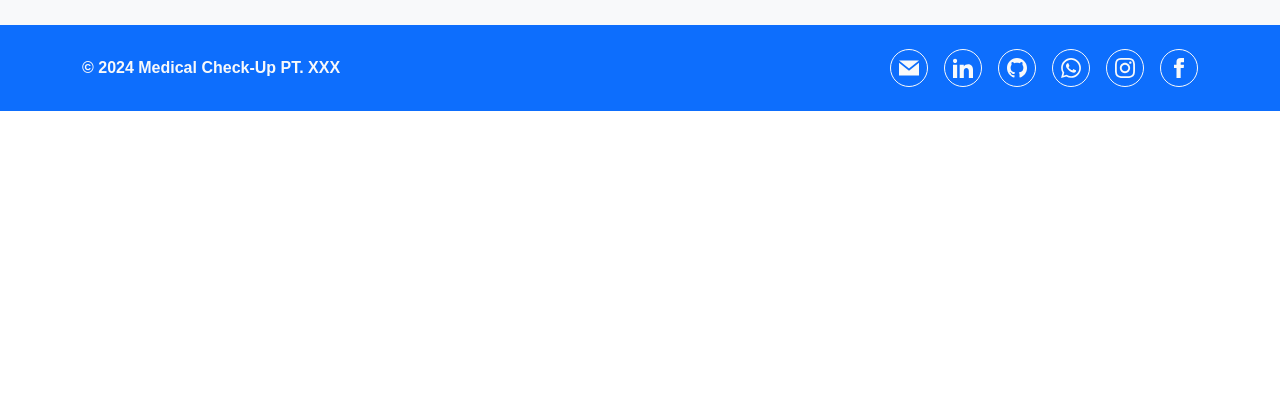
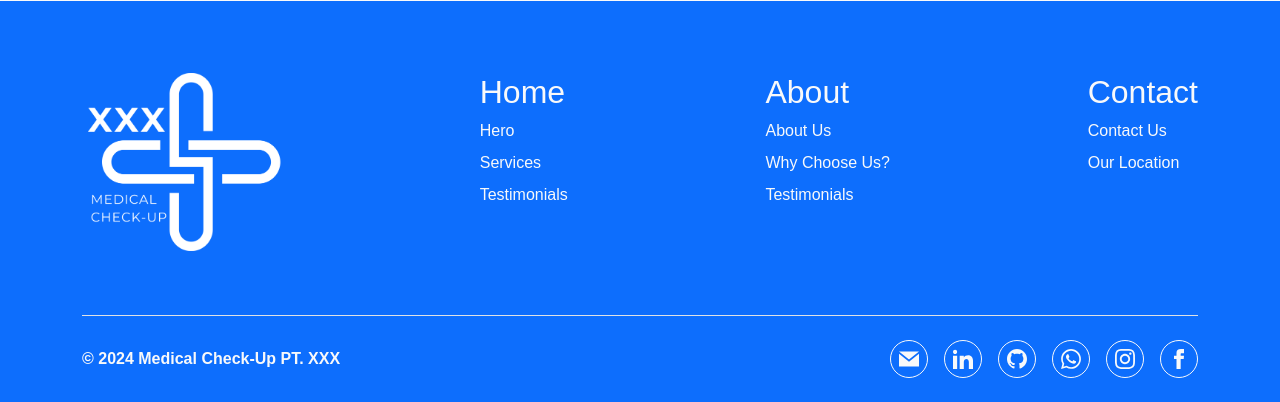
Before and after one commit to Anhar12/framework-MCU-PT.-XXX-posttest, a Django app: page /contact in a window 1280 px wide. Shown: the part 1548-1950 px from the top of the page. Before the commit the page ends 1659 px from the top, so only its background shows below. Run offline with Django 5.2, Linux system fonts and the light colour scheme; some libraries are stand-ins or nearby versions.

Commit message:
Posttest 1

```diff
--- a/XXX/MCU/static/MCU/css/custom.css
+++ b/XXX/MCU/static/MCU/css/custom.css
@@ -115,6 +115,10 @@ body {
     transition: box-shadow 0.4s ease
 }
 
+footer a.nav-link:hover {
+    text-decoration: underline;
+}
+
 @media only screen and (max-width: 992px) {
     .navbar .nav-link:not(.active):hover::after {
         width: 0%;
--- a/XXX/MCU/templates/MCU/about.html
+++ b/XXX/MCU/templates/MCU/about.html
@@ -7,7 +7,7 @@ About - Medical Check UP PT XXX
 {% block content %}
 
 <!-- AboutUs start -->
-<section id="AboutUs" class="py-5">
+<section id="about-us" class="py-5">
     <div class="container py-5">
         <div class="row">
             <div class="col-lg-6">
@@ -52,7 +52,7 @@ About - Medical Check UP PT XXX
 <!-- AboutUs end -->
 
 <!-- WhyChooseUs start -->
-<section id="WhyChooseUs" class="py-5 bg-light">
+<section id="why-choose-us" class="py-5 bg-light">
     <div class="container py-5">
         <h1 class="text-center fw-bold text-primary">WHY CHOOSE US?</h1>
         <p class="lead mb-5 text-secondary text-center">Medical Check-Up Services at PT. XXX</p>
@@ -96,7 +96,7 @@ About - Medical Check UP PT XXX
 <!-- WhyChooseUs end -->
 
 <!-- Testimoni start -->
-<section id="Testimonials" class="py-5">
+<section id="testimonials" class="py-5">
     <div class="container py-5">
         <h2 class="text-center fw-bold text-primary">OUR TESTIMONIALS</h2>
         <p class="lead mb-5 text-secondary text-center"><i>What Our Clients Say About Us</i></p>
--- a/XXX/MCU/templates/MCU/base.html
+++ b/XXX/MCU/templates/MCU/base.html
@@ -66,45 +66,93 @@
 
     <!-- footer start -->
     <footer class="py-4 bg-primary">
-        <div class="container d-flex flex-column flex-md-row gap-4 justify-content-between align-items-center">
+        <div class="container">
+            <div class="d-flex flex-md-row flex-column py-5 border-bottom gap-5 justify-content-between mb-4">
+                <div class="mb-3 d-flex justify-content-center align-items-center">
+                    <a href="{% url 'home' %}">
+                        <img src="static/MCU/images/Logo.png" alt="Logo XXX" width="200px">
+                    </a>
+                </div>
+
+                <div class="mb-3 text-light">
+                    <h2>Home</h2>
+                    <ul class="nav flex-column text-light gap-2">
+                        <li class="nav-item"><a href="{% url 'home' %}#hero" class="nav-link p-0 text-light">Hero</a></li>
+                        <li class="nav-item"><a href="{% url 'home' %}#services" class="nav-link p-0 text-light">Services</a></li>
+                        <li class="nav-item"><a href="{% url 'home' %}#testimonials" class="nav-link p-0 text-light">Testimonials</a></li>
+                    </ul>
+                </div>
+
+                <div class="mb-3 text-light">
+                    <h2>About</h2>
+                    <ul class="nav flex-column gap-2">
+                        <li class="nav-item"><a href="{% url 'about' %}#about-us" class="nav-link p-0 text-light">About Us</a></li>
+                        <li class="nav-item"><a href="{% url 'about' %}#why-choose-us" class="nav-link p-0 text-light">Why Choose Us?</a></li>
+                        <li class="nav-item"><a href="{% url 'about' %}#testimonials" class="nav-link p-0 text-light">Testimonials</a></li>
+                    </ul>
+                </div>
+
+                <div class="mb-3 text-light">
+                    <h2>Contact</h2>
+                    <ul class="nav flex-column gap-2">
+                        <li class="nav-item"><a href="{% url 'contact' %}#contact-us" class="nav-link p-0 text-light">Contact Us</a></li>
+                        <li class="nav-item"><a href="{% url 'contact' %}#location" class="nav-link p-0 text-light">Our Location</a></li>
+                    </ul>
+                </div>
+            </div>
+
+            <div class="d-flex flex-column flex-md-row gap-4 justify-content-between align-items-center">
                 <div class="d-flex align-items-center">
                     <span class="text-light fw-bold">&copy; 2024 Medical Check-Up PT. XXX</span>
                 </div>
 
                 <div class="d-flex justify-content-center justify-content-md-start gap-3">
-                <a href="mailto:anharkhoirun@gmail.com" class="rounded-circle px-2 d-flex align-items-center py-2 btn btn-outline-light">
+                    <a href="mailto:anharkhoirun@gmail.com"
+                        class="rounded-circle px-2 d-flex align-items-center py-2 btn btn-outline-light">
                         <svg width="20" fill="currentcolor" viewBox="0 0 24 24">
-                        <path d="M12 12.713l-11.985-9.713h23.97l-11.985 9.713zm0 2.574l-12-9.725v15.438h24v-15.438l-12 9.725z" />
+                            <path
+                                d="M12 12.713l-11.985-9.713h23.97l-11.985 9.713zm0 2.574l-12-9.725v15.438h24v-15.438l-12 9.725z" />
                         </svg>
                     </a>
-                <a href="https://www.linkedin.com/in/anhar-khoirun-najib-96956621a/" class="rounded-circle px-2 d-flex align-items-center py-2 btn btn-outline-light">
+                    <a href="https://www.linkedin.com/in/anhar-khoirun-najib-96956621a/"
+                        class="rounded-circle px-2 d-flex align-items-center py-2 btn btn-outline-light">
                         <svg width="20" fill="currentcolor" viewBox="0 0 24 24">
-                        <path d="M4.98 3.5c0 1.381-1.11 2.5-2.48 2.5s-2.48-1.119-2.48-2.5c0-1.38 1.11-2.5 2.48-2.5s2.48 1.12 2.48 2.5zm.02 4.5h-5v16h5v-16zm7.982 0h-4.968v16h4.969v-8.399c0-4.67 6.029-5.052 6.029 0v8.399h4.988v-10.131c0-7.88-8.922-7.593-11.018-3.714v-2.155z" />
+                            <path
+                                d="M4.98 3.5c0 1.381-1.11 2.5-2.48 2.5s-2.48-1.119-2.48-2.5c0-1.38 1.11-2.5 2.48-2.5s2.48 1.12 2.48 2.5zm.02 4.5h-5v16h5v-16zm7.982 0h-4.968v16h4.969v-8.399c0-4.67 6.029-5.052 6.029 0v8.399h4.988v-10.131c0-7.88-8.922-7.593-11.018-3.714v-2.155z" />
                         </svg>
                     </a>
-                <a href="https://github.com/Anhar12" class="rounded-circle px-2 d-flex align-items-center py-2 btn btn-outline-light">
+                    <a href="https://github.com/Anhar12"
+                        class="rounded-circle px-2 d-flex align-items-center py-2 btn btn-outline-light">
                         <svg width="20" fill="currentcolor" viewBox="0 0 24 24">
-                        <path d="M12 0c-6.626 0-12 5.373-12 12 0 5.302 3.438 9.8 8.207 11.387.599.111.793-.261.793-.577v-2.234c-3.338.726-4.033-1.416-4.033-1.416-.546-1.387-1.333-1.756-1.333-1.756-1.089-.745.083-.729.083-.729 1.205.084 1.839 1.237 1.839 1.237 1.07 1.834 2.807 1.304 3.492.997.107-.775.418-1.305.762-1.604-2.665-.305-5.467-1.334-5.467-5.931 0-1.311.469-2.381 1.236-3.221-.124-.303-.535-1.524.117-3.176 0 0 1.008-.322 3.301 1.23.957-.266 1.983-.399 3.003-.404 1.02.005 2.047.138 3.006.404 2.291-1.552 3.297-1.23 3.297-1.23.653 1.653.242 2.874.118 3.176.77.84 1.235 1.911 1.235 3.221 0 4.609-2.807 5.624-5.479 5.921.43.372.823 1.102.823 2.222v3.293c0 .319.192.694.801.576 4.765-1.589 8.199-6.086 8.199-11.386 0-6.627-5.373-12-12-12z" />
+                            <path
+                                d="M12 0c-6.626 0-12 5.373-12 12 0 5.302 3.438 9.8 8.207 11.387.599.111.793-.261.793-.577v-2.234c-3.338.726-4.033-1.416-4.033-1.416-.546-1.387-1.333-1.756-1.333-1.756-1.089-.745.083-.729.083-.729 1.205.084 1.839 1.237 1.839 1.237 1.07 1.834 2.807 1.304 3.492.997.107-.775.418-1.305.762-1.604-2.665-.305-5.467-1.334-5.467-5.931 0-1.311.469-2.381 1.236-3.221-.124-.303-.535-1.524.117-3.176 0 0 1.008-.322 3.301 1.23.957-.266 1.983-.399 3.003-.404 1.02.005 2.047.138 3.006.404 2.291-1.552 3.297-1.23 3.297-1.23.653 1.653.242 2.874.118 3.176.77.84 1.235 1.911 1.235 3.221 0 4.609-2.807 5.624-5.479 5.921.43.372.823 1.102.823 2.222v3.293c0 .319.192.694.801.576 4.765-1.589 8.199-6.086 8.199-11.386 0-6.627-5.373-12-12-12z" />
                         </svg>
                     </a>
-                <a href="https://wa.me/085845723207" class="rounded-circle px-2 d-flex align-items-center py-2 btn btn-outline-light">
+                    <a href="https://wa.me/085845723207"
+                        class="rounded-circle px-2 d-flex align-items-center py-2 btn btn-outline-light">
                         <svg width="20" fill="currentcolor" viewBox="0 0 24 24">
                             <path
                                 d="M.057 24l1.687-6.163c-1.041-1.804-1.588-3.849-1.587-5.946.003-6.556 5.338-11.891 11.893-11.891 3.181.001 6.167 1.24 8.413 3.488 2.245 2.248 3.481 5.236 3.48 8.414-.003 6.557-5.338 11.892-11.893 11.892-1.99-.001-3.951-.5-5.688-1.448l-6.305 1.654zm6.597-3.807c1.676.995 3.276 1.591 5.392 1.592 5.448 0 9.886-4.434 9.889-9.885.002-5.462-4.415-9.89-9.881-9.892-5.452 0-9.887 4.434-9.889 9.884-.001 2.225.651 3.891 1.746 5.634l-.999 3.648 3.742-.981zm11.387-5.464c-.074-.124-.272-.198-.57-.347-.297-.149-1.758-.868-2.031-.967-.272-.099-.47-.149-.669.149-.198.297-.768.967-.941 1.165-.173.198-.347.223-.644.074-.297-.149-1.255-.462-2.39-1.475-.883-.788-1.48-1.761-1.653-2.059-.173-.297-.018-.458.13-.606.134-.133.297-.347.446-.521.151-.172.2-.296.298-.495.099-.198.05-.372-.025-.521-.075-.148-.669-1.611-.916-2.206-.242-.579-.487-.501-.669-.51l-.57-.01c-.198 0-.52.074-.792.372s-1.04 1.016-1.04 2.479 1.065 2.876 1.213 3.074c.149.198 2.095 3.2 5.076 4.487.709.306 1.263.489 1.694.626.712.226 1.36.194 1.872.118.571-.085 1.758-.719 2.006-1.413.248-.695.248-1.29.173-1.414z" />
                         </svg>
                     </a>
-                <a href="https://www.instagram.com/anharrrrrr_" class="rounded-circle px-2 d-flex align-items-center py-2 btn btn-outline-light">
+                    <a href="https://www.instagram.com/anharrrrrr_"
+                        class="rounded-circle px-2 d-flex align-items-center py-2 btn btn-outline-light">
                         <svg width="20" fill="currentcolor" viewBox="0 0 24 24">
-                        <path d="M12 2.163c3.204 0 3.584.012 4.85.07 3.252.148 4.771 1.691 4.919 4.919.058 1.265.069 1.645.069 4.849 0 3.205-.012 3.584-.069 4.849-.149 3.225-1.664 4.771-4.919 4.919-1.266.058-1.644.07-4.85.07-3.204 0-3.584-.012-4.849-.07-3.26-.149-4.771-1.699-4.919-4.92-.058-1.265-.07-1.644-.07-4.849 0-3.204.013-3.583.07-4.849.149-3.227 1.664-4.771 4.919-4.919 1.266-.057 1.645-.069 4.849-.069zm0-2.163c-3.259 0-3.667.014-4.947.072-4.358.2-6.78 2.618-6.98 6.98-.059 1.281-.073 1.689-.073 4.948 0 3.259.014 3.668.072 4.948.2 4.358 2.618 6.78 6.98 6.98 1.281.058 1.689.072 4.948.072 3.259 0 3.668-.014 4.948-.072 4.354-.2 6.782-2.618 6.979-6.98.059-1.28.073-1.689.073-4.948 0-3.259-.014-3.667-.072-4.947-.196-4.354-2.617-6.78-6.979-6.98-1.281-.059-1.69-.073-4.949-.073zm0 5.838c-3.403 0-6.162 2.759-6.162 6.162s2.759 6.162 6.162 6.162 6.162-2.759 6.162-6.162c0-3.403-2.759-6.162-6.162-6.162zm0 10.162c-2.209 0-4-1.79-4-4 0-2.209 1.791-4 4-4s4 1.791 4 4c0 2.21-1.791 4-4 4zm6.406-11.845c-.796 0-1.441.645-1.441 1.44s.645 1.44 1.441 1.44c.795 0 1.439-.645 1.439-1.44s-.644-1.44-1.439-1.44z" />
+                            <path
+                                d="M12 2.163c3.204 0 3.584.012 4.85.07 3.252.148 4.771 1.691 4.919 4.919.058 1.265.069 1.645.069 4.849 0 3.205-.012 3.584-.069 4.849-.149 3.225-1.664 4.771-4.919 4.919-1.266.058-1.644.07-4.85.07-3.204 0-3.584-.012-4.849-.07-3.26-.149-4.771-1.699-4.919-4.92-.058-1.265-.07-1.644-.07-4.849 0-3.204.013-3.583.07-4.849.149-3.227 1.664-4.771 4.919-4.919 1.266-.057 1.645-.069 4.849-.069zm0-2.163c-3.259 0-3.667.014-4.947.072-4.358.2-6.78 2.618-6.98 6.98-.059 1.281-.073 1.689-.073 4.948 0 3.259.014 3.668.072 4.948.2 4.358 2.618 6.78 6.98 6.98 1.281.058 1.689.072 4.948.072 3.259 0 3.668-.014 4.948-.072 4.354-.2 6.782-2.618 6.979-6.98.059-1.28.073-1.689.073-4.948 0-3.259-.014-3.667-.072-4.947-.196-4.354-2.617-6.78-6.979-6.98-1.281-.059-1.69-.073-4.949-.073zm0 5.838c-3.403 0-6.162 2.759-6.162 6.162s2.759 6.162 6.162 6.162 6.162-2.759 6.162-6.162c0-3.403-2.759-6.162-6.162-6.162zm0 10.162c-2.209 0-4-1.79-4-4 0-2.209 1.791-4 4-4s4 1.791 4 4c0 2.21-1.791 4-4 4zm6.406-11.845c-.796 0-1.441.645-1.441 1.44s.645 1.44 1.441 1.44c.795 0 1.439-.645 1.439-1.44s-.644-1.44-1.439-1.44z" />
                         </svg>
                     </a>
-                <a href="https://www.facebook.com/anhar.najib" class="rounded-circle px-2 d-flex align-items-center py-2 btn btn-outline-light">
+                    <a href="https://www.facebook.com/anhar.najib"
+                        class="rounded-circle px-2 d-flex align-items-center py-2 btn btn-outline-light">
                         <svg width="20" fill="currentcolor" viewBox="0 0 24 24">
-                        <path d="M9 8h-3v4h3v12h5v-12h3.642l.358-4h-4v-1.667c0-.955.192-1.333 1.115-1.333h2.885v-5h-3.808c-3.596 0-5.192 1.583-5.192 4.615v3.385z" />
+                            <path
+                                d="M9 8h-3v4h3v12h5v-12h3.642l.358-4h-4v-1.667c0-.955.192-1.333 1.115-1.333h2.885v-5h-3.808c-3.596 0-5.192 1.583-5.192 4.615v3.385z" />
                         </svg>
                     </a>
                 </div>
             </div>
+        </div>
+
     </footer>
     <!-- footer start -->
 
--- a/XXX/MCU/templates/MCU/contact.html
+++ b/XXX/MCU/templates/MCU/contact.html
@@ -7,7 +7,7 @@ Contact - Medical Check UP PT XXX
 {% block content %}
 
 <!-- Contact start -->
-<section id="Contact" class="py-5">
+<section id="contact-us" class="py-5">
     <div class="container py-5">
         <h1 class="text-center fw-bold text-primary">CONTACT US</h1>
         <p class="lead mb-5 text-secondary text-center">
@@ -31,7 +31,7 @@ Contact - Medical Check UP PT XXX
                     <svg fill="currentcolor" height="150px" width="150px" viewBox="0 0 32 32" style="fill-rule:evenodd;clip-rule:evenodd;stroke-linejoin:round;stroke-miterlimit:2;" version="1.1" xml:space="preserve" xmlns="http://www.w3.org/2000/svg" xmlns:serif="http://www.serif.com/" xmlns:xlink="http://www.w3.org/1999/xlink"><g id="SVGRepo_bgCarrier" stroke-width="0"></g><g id="SVGRepo_tracerCarrier" stroke-linecap="round" stroke-linejoin="round"></g><g id="SVGRepo_iconCarrier"> <g id="Layer1"> <path d="M16,2c-6.071,0 -11,4.929 -11,11c0,2.778 1.654,6.081 3.699,9.019c2.939,4.224 6.613,7.707 6.613,7.707c0.386,0.365 0.99,0.365 1.376,-0c0,-0 3.674,-3.483 6.613,-7.707c2.045,-2.938 3.699,-6.241 3.699,-9.019c0,-6.071 -4.929,-11 -11,-11Zm0,5.5c-3.036,0 -5.5,2.464 -5.5,5.5c0,3.036 2.464,5.5 5.5,5.5c3.036,-0 5.5,-2.464 5.5,-5.5c0,-3.036 -2.464,-5.5 -5.5,-5.5Zm0,2c1.932,0 3.5,1.568 3.5,3.5c0,1.932 -1.568,3.5 -3.5,3.5c-1.932,-0 -3.5,-1.568 -3.5,-3.5c0,-1.932 1.568,-3.5 3.5,-3.5Z"></path> </g> </g></svg>
                 </div>
                 <h4 class="text-center border-bottom border-dark pt-2 pb-3">Our Address</h4>
-                <p class="text-justify pt-3">Jl. Gigimu kutusbol sini, Gg. ahhh acikiwir slebew, Samarinda, Kalimantan Timur, 75123</p>
+                <p class="text-justify pt-3">Jl. Gigimu kutusbol sini, Gg. ahhh acikiwir, Samarinda, Kalimantan Timur, 75123</p>
             </div>
 
             <div class="text-dark border border-primary p-3 rounded shadow-btn btn" style="width: 22rem;">
@@ -79,7 +79,7 @@ Contact - Medical Check UP PT XXX
 <!-- Contact end -->
 
 <!-- Location start -->
-<section id="Location" class="py-5 bg-light">
+<section id="location" class="py-5 bg-light">
     <div class="container py-5">
         <h1 class="text-center fw-bold text-primary">OUR LOCATION</h1>
         <p class="lead mb-5 text-secondary text-center">
--- a/XXX/MCU/templates/MCU/index.html
+++ b/XXX/MCU/templates/MCU/index.html
@@ -5,7 +5,7 @@
 {% block content %}
 
 <!-- Hero start -->
-<section class="px-4 py-5">
+<section id="hero" class="px-4 py-5">
     <div class="container d-flex flex-column flex-lg-row-reverse justify-content-between align-items-center py-5">
         <div class="col-lg-5">
             <img src="static/MCU/images/bgHero.png" class="d-block mx-auto img-fluid mb-2" alt="Medical Check Up PT XXX" loading="lazy">
@@ -26,7 +26,7 @@
 <!-- Hero end -->
 
 <!-- Sevices start -->
-<section id="Services" class="py-5 bg-light">
+<section id="services" class="py-5 bg-light">
     <div class="container py-5">
         <h1 class="text-center fw-bold text-primary">OUR SERVICES</h1>
         <p class="lead mb-5 text-secondary text-center"><i>Comprehensive Medical Check-Up Services at PT. XXX</i></p>
@@ -76,7 +76,7 @@
 <!-- Sevices end -->
 
 <!-- Testimoni start -->
-<section id="Testimonials" class="py-5">
+<section id="testimonials" class="py-5">
     <div class="container py-5">
         <h2 class="text-center fw-bold text-primary">OUR TESTIMONIALS</h2>
         <p class="lead mb-5 text-secondary text-center"><i>What Our Clients Say About Us</i></p>
```
Lines whose indentation alone changed are shown as unchanged.
